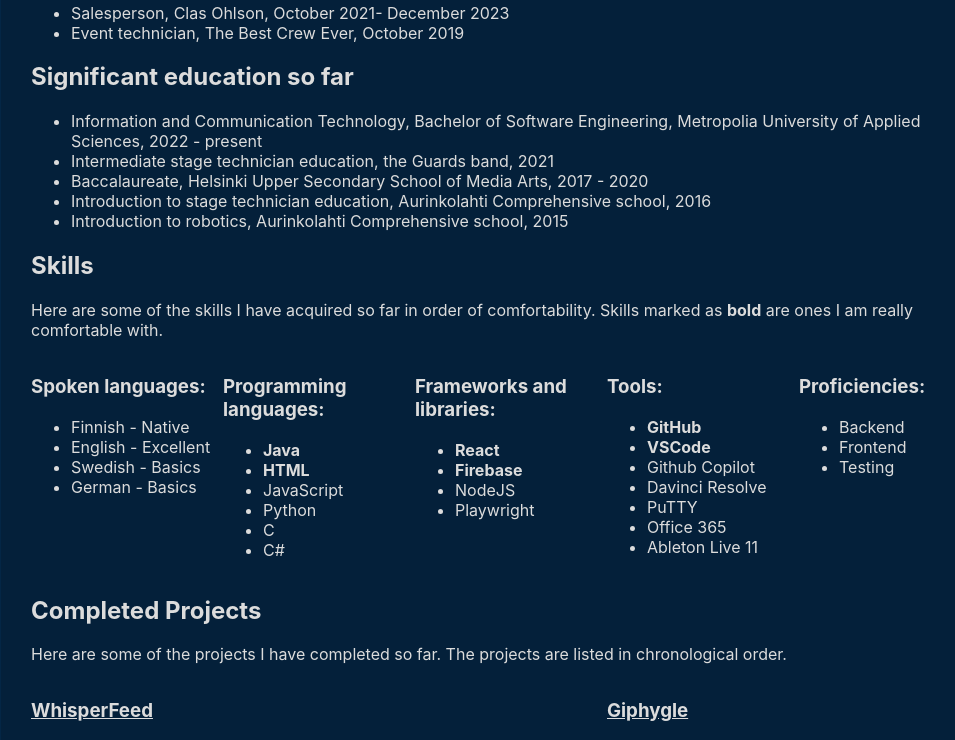
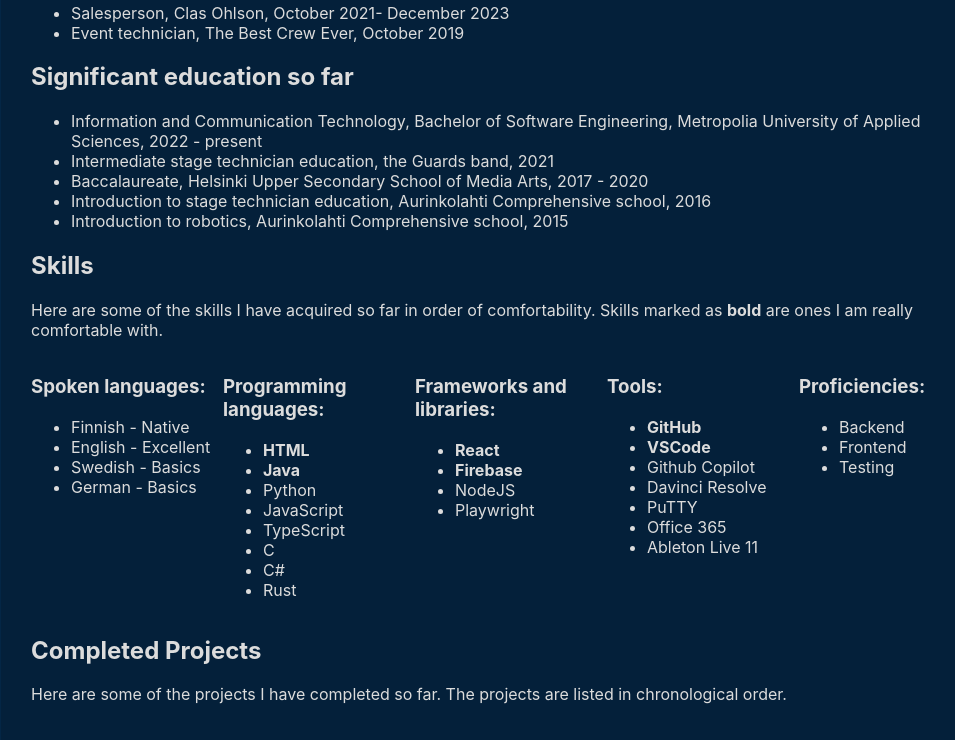
Before and after one commit to Higic/portfolio, a React (Create React App) app in the folder portfolio/: page / in a window 1280 px wide. Shown: the part 439-1179 px from the top of the page, without its empty margins (129-1084 px from the left). Built offline with nearby package versions, Linux system fonts and the light colour scheme.

Commit message:
updated skills list

```diff
--- a/portfolio/src/components/Skills.jsx
+++ b/portfolio/src/components/Skills.jsx
@@ -20,12 +20,14 @@ const Skills = () => {
                 <div className="skills-list">
                     <h3>Programming languages:</h3>
                     <ul>
+                        <li><b>HTML</b></li>
                         <li><b>Java</b></li>
-                        <li><b>HTML</b></li>
+                        <li>Python</li>
                         <li>JavaScript</li>
-                        <li>Python</li>
+                        <li>TypeScript</li>
                         <li>C</li>
                         <li>C#</li>
+                        <li>Rust</li>
                     </ul>
                 </div>
 
```
